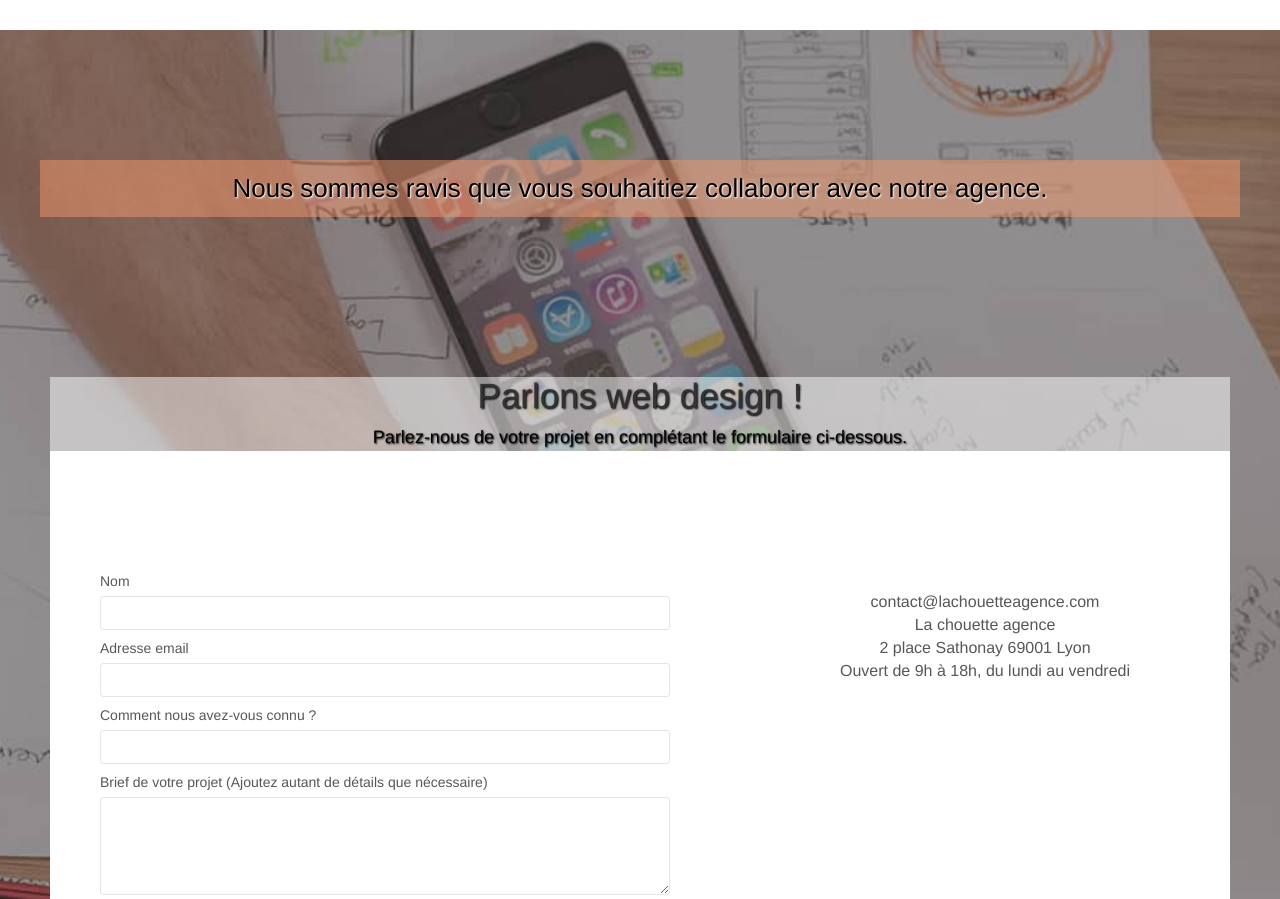
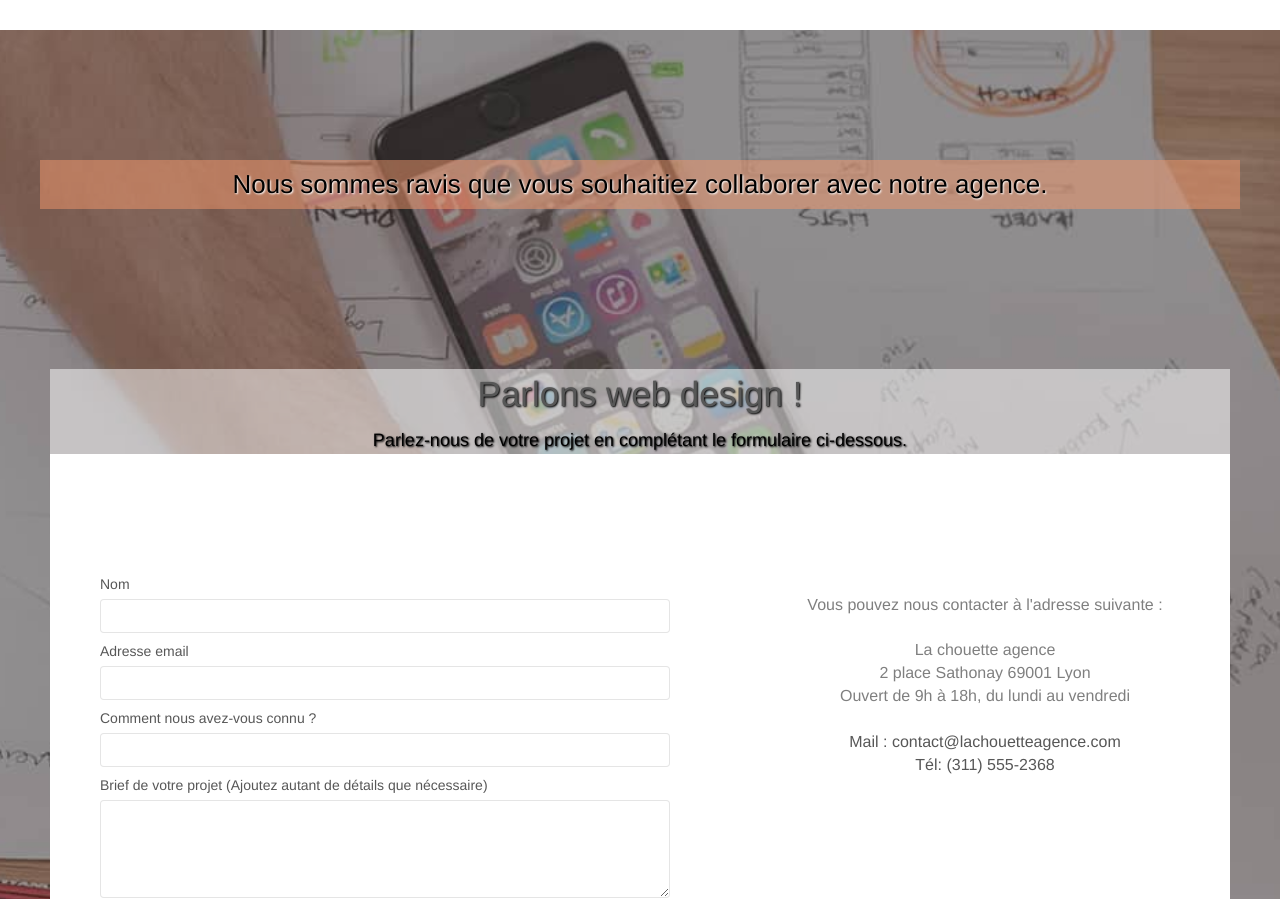
Before and after one commit to DavidBworld/DavidBoilon_4_03122020, a plain HTML site: page contact.html in a window 1280 px wide. Shown: the part 77-976 px from the top of the page. Drawn offline with Linux system fonts and the light colour scheme.

Commit message:
correction <adresse> et titre H1 et page contact

```diff
--- a/page2.html
+++ b/contact.html
@@ -61,24 +61,19 @@
 		</nav>
 	</div>
 </header>
-<!-- bloc-0 END -->
-
-<!-- bloc-6 -->
-<!-- bloc-6 END -->
-
 <!-- bloc-5-cta -->
 	<section class="bloc bgc-dark-slate-blue bg-banniere d-bloc bloc-bg-texture texture-paper form" id="bloc-5-cta">
 		<div class="container bloc-lg">
 			<div class="row">
-				<h2 class="mg-md text-center tc-white accroche">
+				<h1 class="mg-md text-center tc-white accroche">
 					Nous sommes ravis que vous souhaitiez collaborer avec notre agence.
-				</h2>
+				</h1>
 			</div>
 		</div>
 		<div class="text-form">
-			<h1 class="content-presentation">
+			<h2 class="content-presentation">
 				Parlons web design !
-			</h1>
+			</h2>
 			<p class="contact-presentation">
 				Parlez-nous de votre projet en complétant le formulaire ci-dessous.</p>
 		</div>
@@ -118,9 +113,16 @@
 						</form>
 					</div>
 					<div class="col-sm-6 adresse">
-						<p class="adresse">
-							contact@lachouetteagence.com<br>La chouette agence<br>2 place Sathonay 69001 Lyon<br>Ouvert de 9h à 18h, du lundi au vendredi<br>
-						</p>
+						<address class="adresse">
+							Vous pouvez nous contacter à l'adresse suivante :<br>
+							<br>
+							La chouette agence<br>
+							2 place Sathonay 69001 Lyon<br>
+							Ouvert de 9h à 18h, du lundi au vendredi<br>
+							<br>
+							<a href="mailto:contact@lachouetteagence.com">Mail : contact@lachouetteagence.com</a><br>
+							<a href="tel:+13115552368">Tél: (311) 555-2368</a>
+						  </address>
 					</div>
 				</div>
 			</div>
```
Also changed, not shown: index.html (+6 -6 lines).
